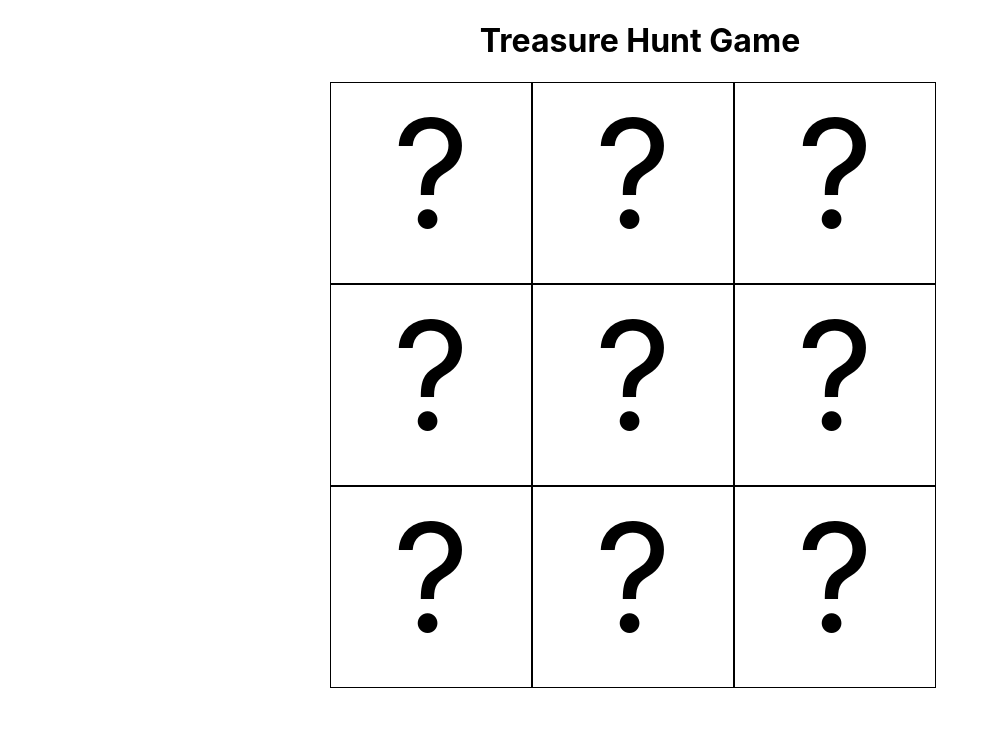
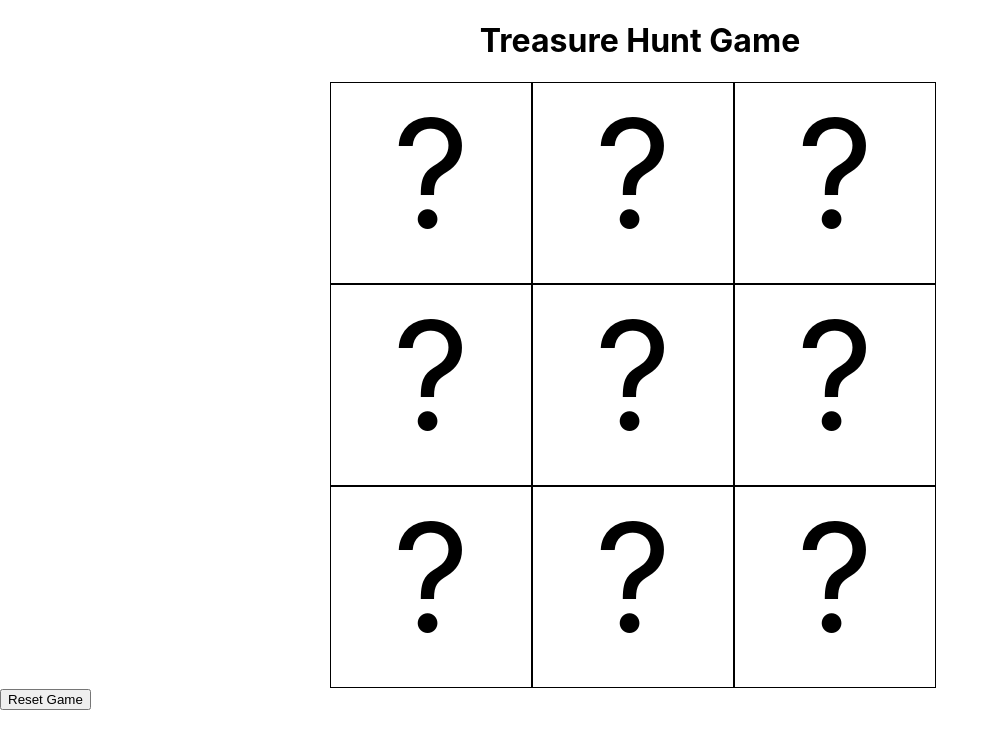
Before and after one commit to learn-academy-2023-alpha/treasure-hunt-BxRay95, a React (Create React App) app: page / in a window 1280 px wide. Shown: the top 748 px of the page, without its empty margins (0-999 px from the left). Built offline with nearby package versions, Linux system fonts and the light colour scheme.

Commit message:
added update to reset game button

```diff
--- a/src/App.css
+++ b/src/App.css
@@ -10,7 +10,7 @@ h1 {
   text-align: center;
 }
 
-.gameboard {
+.gameBoard {
   display: flex;
   flex-wrap: wrap;
   width: 620px;
--- a/src/App.js
+++ b/src/App.js
@@ -35,10 +35,23 @@ const App = () => {
         setBoard(updatedBoard)
   }
 
+  const resetGame = () => {
+    setBoard([
+      "?",
+      "?",
+      "?",
+      "?",
+      "?",
+      "?",
+      "?",
+      "?",
+      "?"])
+  }
+
   return (
     <>
       <h1>Treasure Hunt Game</h1>
-      <div className="gameboard">
+      <div className="gameBoard">
         {board.map((value, index) => {
           return (
             <Square
@@ -50,8 +63,11 @@ const App = () => {
           )
         })}
       </div>
+      <div>
+      <button onClick={() => resetGame}>Reset Game</button>
+      </div>
     </>
   )
 }
 
-export default App
+export default App;
```
Also changed, not shown: 1 other file (tests, documents, lock files or other folders).
